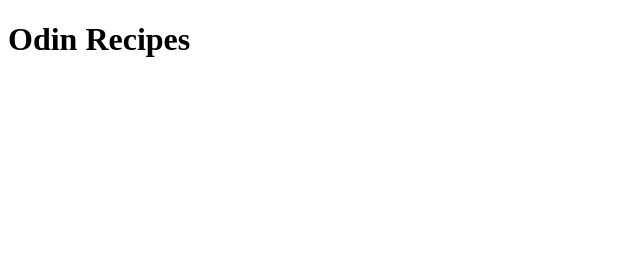
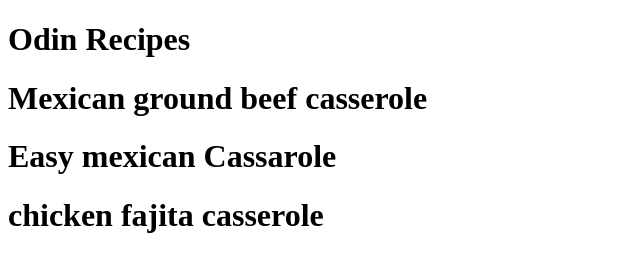
Before and after one commit to gabrielbrittes/odin-recipes, a plain HTML site: page index.html in a window 1280 px wide. Shown: the whole page, without its empty margins (0-640 px from the left). Drawn offline with Linux system fonts and the light colour scheme.

Commit message:
Adicionando recipes e h1

```diff
--- a/index.html
+++ b/index.html
@@ -3,5 +3,9 @@
 
 <body>
     <h1>Odin Recipes</h1>
+
+    <h1>Mexican ground beef casserole</h1>
+    <h1>Easy mexican Cassarole</h1>
+    <h1>chicken fajita casserole</h1>
 </body>
 </html>
```
Also changed, not shown: recipes/easy.html (added, +1 -0 lines), recipes/chicken.html (added), recipes/mexican.html (added).
